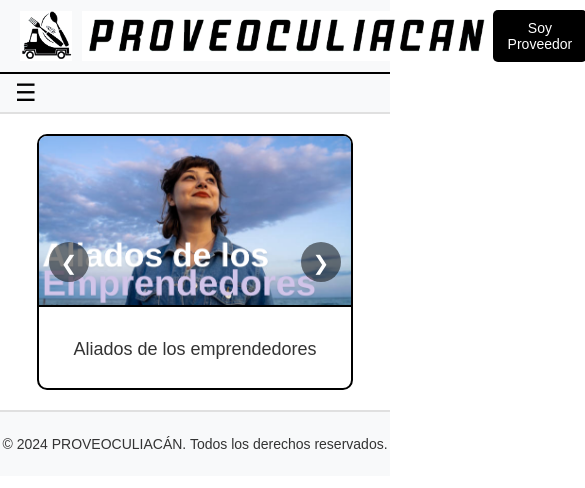
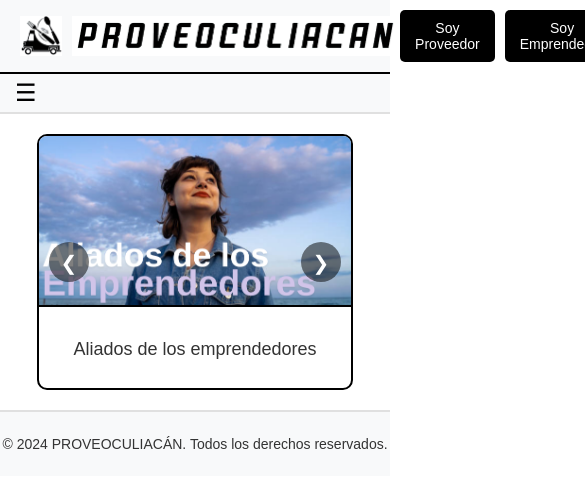
Before and after one commit to MaestroDavidCS/PROVEOCULIACANVP, a plain HTML site: page index.html in a window 390 px wide. Shown: the top 488 px of the page, 585 px wide, since content can reach past the window. Drawn offline with Linux system fonts and the light colour scheme.

Commit message:
Cambio de tamaño de logos

```diff
--- a/styles.css
+++ b/styles.css
@@ -182,6 +182,10 @@ body.dark-mode .menu a:hover {
   .menu.show {
     display: flex; /* Muestra el menú cuando se activa */
   }
+
+  .logo-container img {
+    height: 40px; /* Reduce el tamaño del logo */
+  }
 }
 
 /* Modo oscuro: menú desplegable */
```
